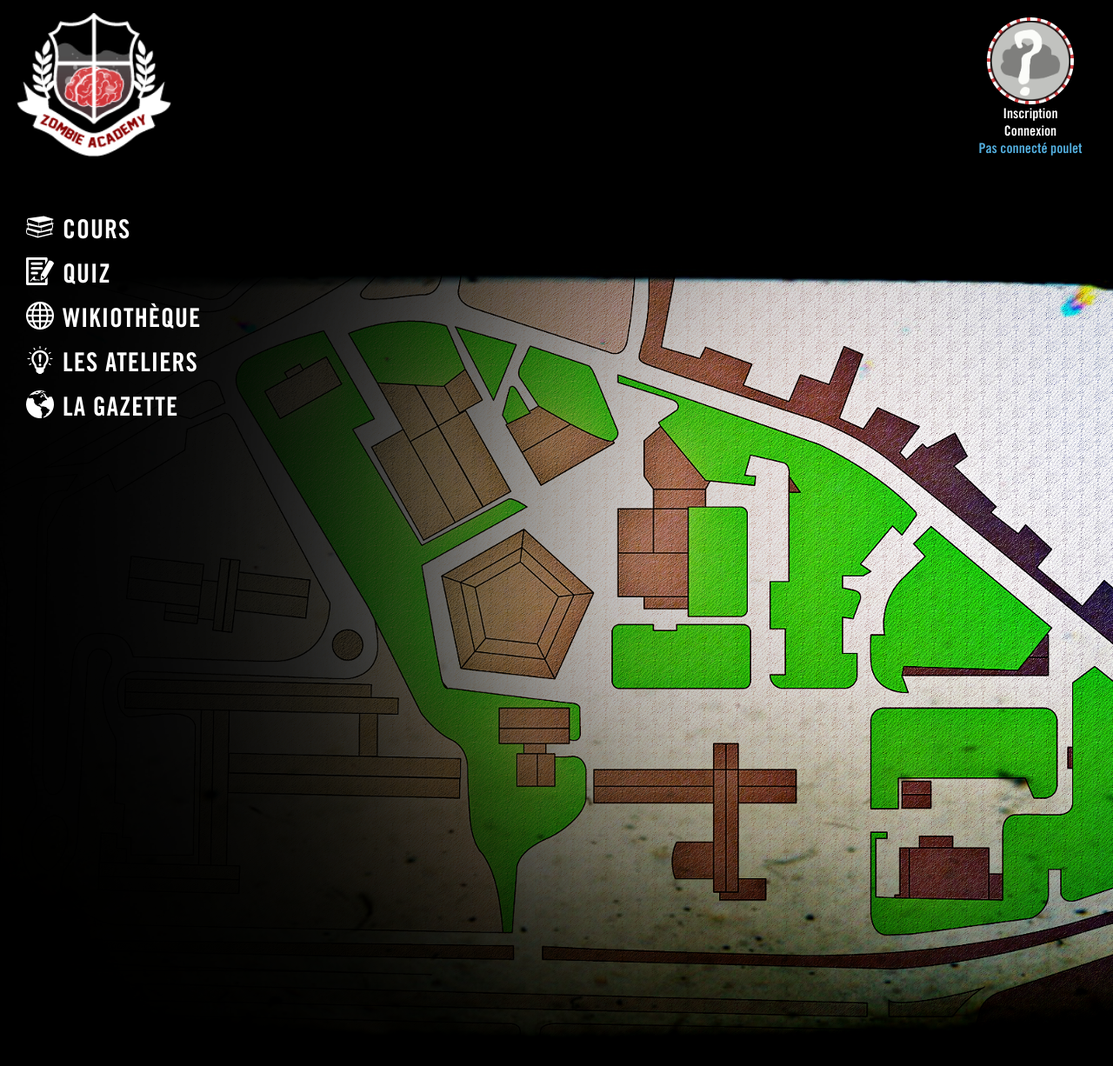
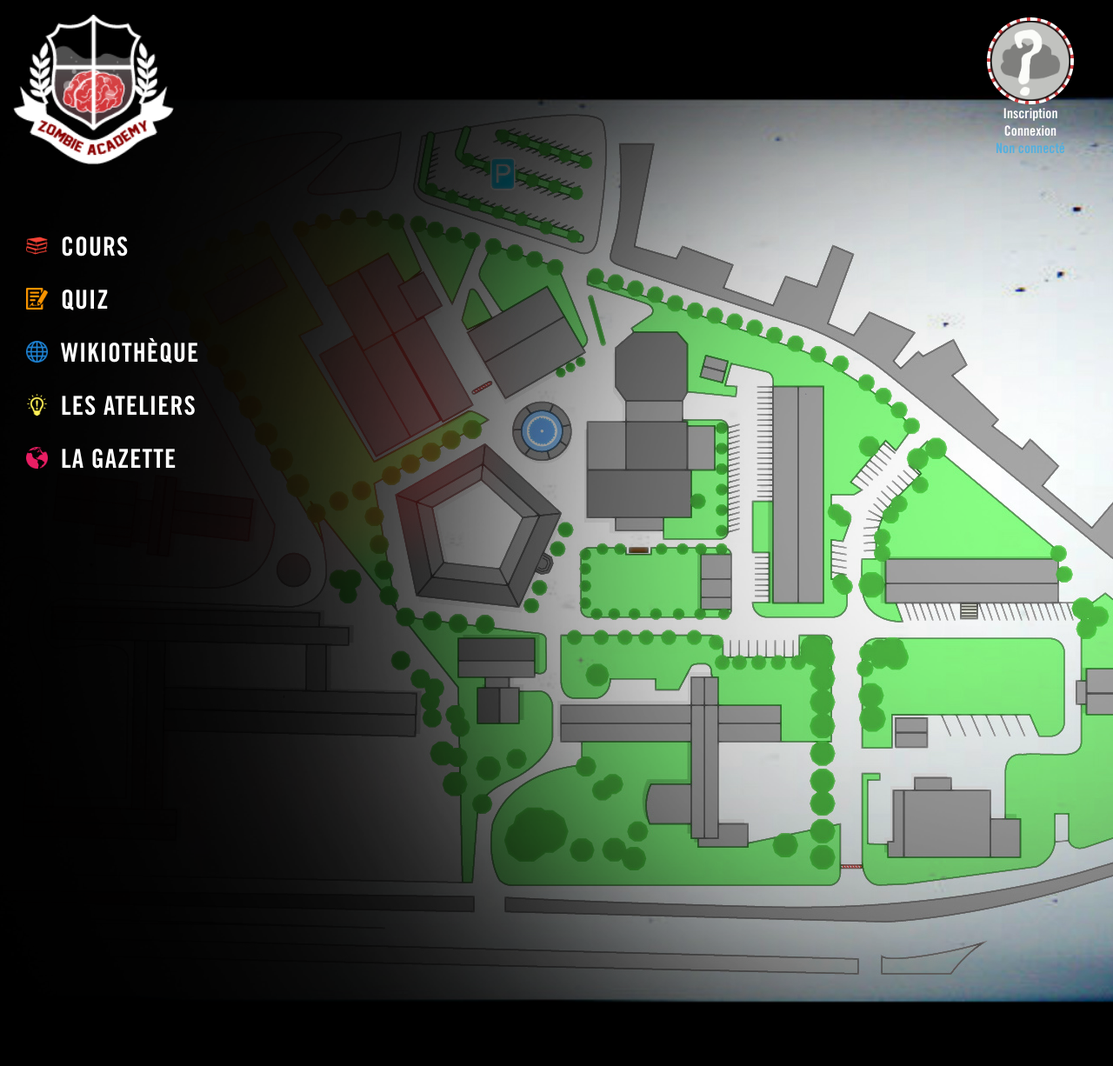
Before and after one commit to LaBriqueHurlante/Zombie-Academy, a PHP site: page / in a window 1280 px wide. Shown: the top 1226 px of the page at 87% size. Run offline with PHP 8.4, Linux system fonts and the light colour scheme.

Commit message:
modif
changement carte

```diff
--- a/site_web/core/inscription/inscription.php
+++ b/site_web/core/inscription/inscription.php
@@ -206,7 +206,9 @@ $( "#but_cancel" ).click(function( event ) {
 												status.html("Inscription réussie").fadeIn(400);
 												$("#bRegister").addClass("btn-primary").css("color", "#ffffff");
 
-												fermetureAuto();
+												setTimeout(function(){
+												$( "#vignette" ).hide("slide", { direction: "right" }, "fast");
+												},1000)
 
 											} else {
 												$("#presentation").hide();
--- a/site_web/core/menuUtilisateur.php
+++ b/site_web/core/menuUtilisateur.php
@@ -19,7 +19,7 @@
 }
 if ($id == 0)
 {
-	echo '<span id="coOuPas">Pas connecté poulet</span>';
+	echo '<span id="coOuPas">Non connecté</span>';
 }
 			?>
         </li>
--- a/site_web/css/style.css
+++ b/site_web/css/style.css
@@ -95,10 +95,9 @@ li.logo {
   background-position: center center;
 	}
 #menu2 a img {
-  width: 32px;
+  width: 25px;
   float: left;
-  padding: 0 10px 0 0;
-
+  padding: 5px 15px 0 0;
 }
 #menu2 li:not(.logo) {
 width: 210px;
@@ -246,15 +245,15 @@ position: absolute;
 }*/
 
 .secondplan {
-background: url("../../site_web/css/media/img/campus6.jpg");
+background: url("../../site_web/css/media/img/campus10.jpg");
 background-position: center center;
   background-repeat:no-repeat;
   background-color:#000;
 position: absolute;
 width: 180%;
 height: 180%;
-left: -35%;
-top: -30%;
+left: -40%;
+top: -40%;
 }
 
 .firstplan {
@@ -291,13 +290,13 @@ position: absolute;
 	position: absolute;
 }
 #menu2 li {
-	color: #fff;
+  color: #fff;
   font-family: arial;
   font-size: 30px;
   text-align: left;
-  padding: 15px 0px 0px 15px;
+  padding: 25px 0px 0px 15px;
   display: block;
-  margin:0;
+  margin: 0;
   width: 170px;
 }
 #menu2 .logo {
--- a/site_web/inc/nav.php
+++ b/site_web/inc/nav.php
@@ -16,11 +16,11 @@
 	<ul class="menu">
     	<li class="logo"></li>
        <!-- <li><a class="violet" href="../connexion/index2.php">Inscription</a></li>-->
-    	<li><a class="rouge" href="cours.php"><img src="../site_web/css/media/img/Books_stack_of_three_64.png"/>Cours</a></li>
-        <li><a class="orange" href="quiz.php"><img src="../site_web/css/media/img/Signing_the_contract_64.png"/>Quiz</a></li>
-        <li><a class="bleu" href="wikiotheque.php"><img src="../site_web/css/media/img/Grid_world_64.png"/>Wikiothèque</a></li>
-        <li><a class="jaune" href="ateliers.php"><img src="../site_web/css/media/img/Lightbulb_idea_64.png"/>Les Ateliers</a></li>
-        <li><a class="rose" href="gazette.php"><img src="../site_web/css/media/img/World_64.png"/>La Gazette</a></li>
+    	<li><a class="rouge" href="cours.php"><img src="../site_web/css/media/img/Books_stack_of_three_64R.png"/>Cours</a></li>
+        <li><a class="orange" href="quiz.php"><img src="../site_web/css/media/img/Signing_the_contract_64O.png"/>Quiz</a></li>
+        <li><a class="bleu" href="wikiotheque.php"><img src="../site_web/css/media/img/Grid_world_64b.png"/>Wikiothèque</a></li>
+        <li><a class="jaune" href="ateliers.php"><img src="../site_web/css/media/img/Lightbulb_idea_64j.png"/>Les Ateliers</a></li>
+        <li><a class="rose" href="gazette.php"><img src="../site_web/css/media/img/World_64r.png"/>La Gazette</a></li>
     </ul>
 </nav>
 </div>
```
Also changed, not shown: site_web/css/media/img/Carte1920x1080.jpg (added), site_web/css/media/img/campus10.jpg (added).
